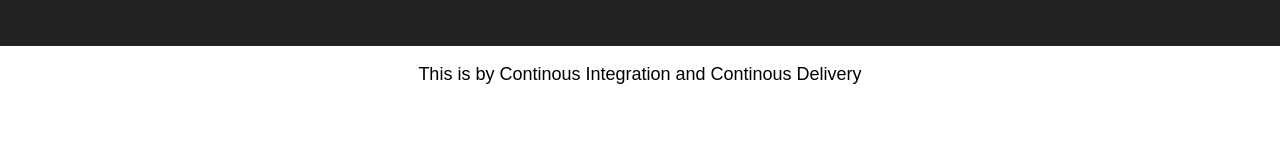
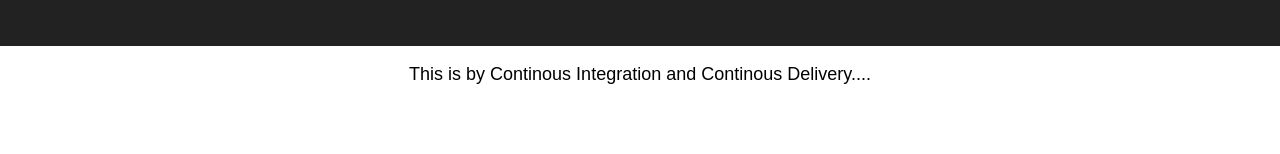
Before and after one commit to madhusj/Basic-App, a React (Create React App) app: page / in a window 1280 px wide. Shown: the part 144-298 px from the top of the page. Built offline with nearby package versions, Linux system fonts and the light colour scheme.

Commit message:
kishanlalbj@gmail.com

```diff
--- a/src/App.js
+++ b/src/App.js
@@ -11,7 +11,7 @@ class App extends Component {
           <h1 className="App-title">Hi Kishan..welcome to React</h1>
         </header>
         <p className="App-intro">
-          This is by Continous Integration and Continous Delivery
+          This is by Continous Integration and Continous Delivery....
         </p>
       </div>
     );
```
